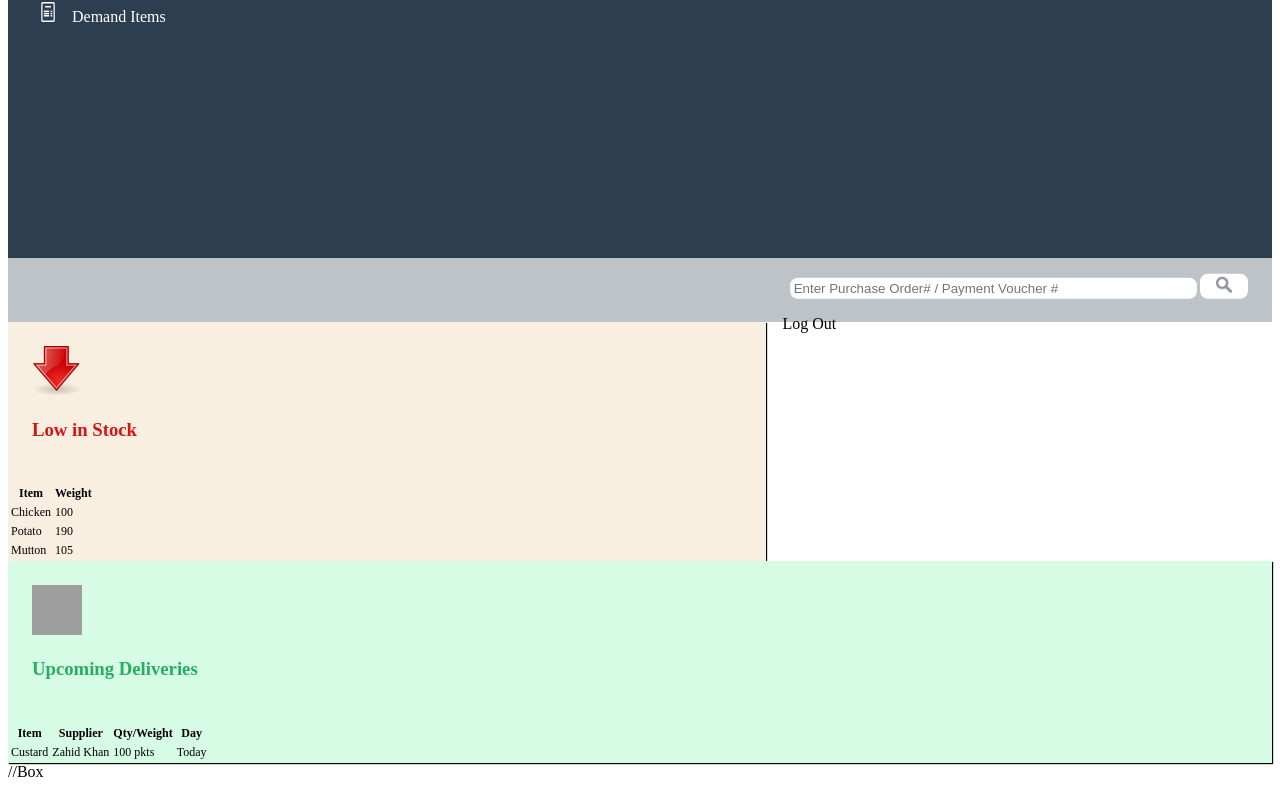
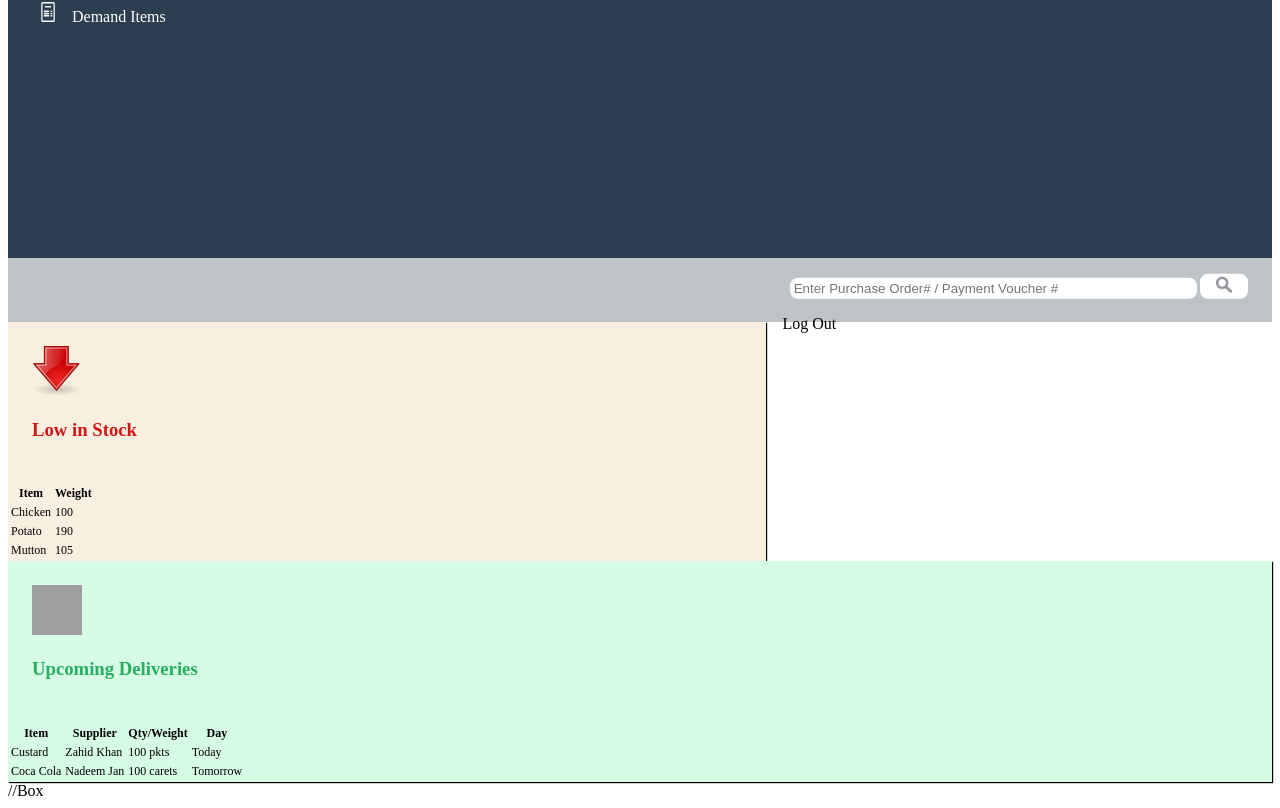
Before and after one commit to mufaddal1165/CentralMessGIKI, a React app: page /StockIn in a window 1280 px wide. Shown: the part 550-1358 px from the top of the page. Built offline with nearby package versions, Linux system fonts and the light colour scheme; grey boxes are pictures that could not be loaded; the HTML template or start-up script is replaced by a standard one.

Commit message:
Box custom

```diff
--- a/Box.jsx
+++ b/Box.jsx
@@ -6,7 +6,10 @@ import axios from "axios"
 class Box extends React.Component {
   constructor(props) {
     super(props);
-    this.state = {Items:new Array(),Keys:new Array(),url:this.props.url};
+    this.state = {Items:new Array(),
+      Keys:new Array(),
+      url:this.props.url,
+    };
   }
   componentDidMount() {
     var _this = this;
@@ -20,7 +23,8 @@ class Box extends React.Component {
          _this.setState(
         {
           Items:result.data,
-          Keys:keys
+          Keys:keys,
+
         }
 
       );
@@ -32,6 +36,7 @@ class Box extends React.Component {
     var _keys = this.state.Keys;
     var _items = this.state.Items;
     var classn = "."+this.props.classn;
+
     return <div>
 
       <Style
@@ -109,6 +114,7 @@ class Box extends React.Component {
                         return <td key={result[col]}>{result[col]}</td>
 
                       })}
+
                     </tr>
                   )
                 })}
--- a/updev.json
+++ b/updev.json
@@ -4,5 +4,11 @@
     "Supplier":"Zahid Khan",
     "Qty/Weight":"100 pkts",
     "Day":"Today"
+  },
+  {
+    "Item":"Coca Cola",
+    "Supplier":"Nadeem Jan",
+    "Qty/Weight":"100 carets",
+    "Day":"Tomorrow"
   }
 ]
```
